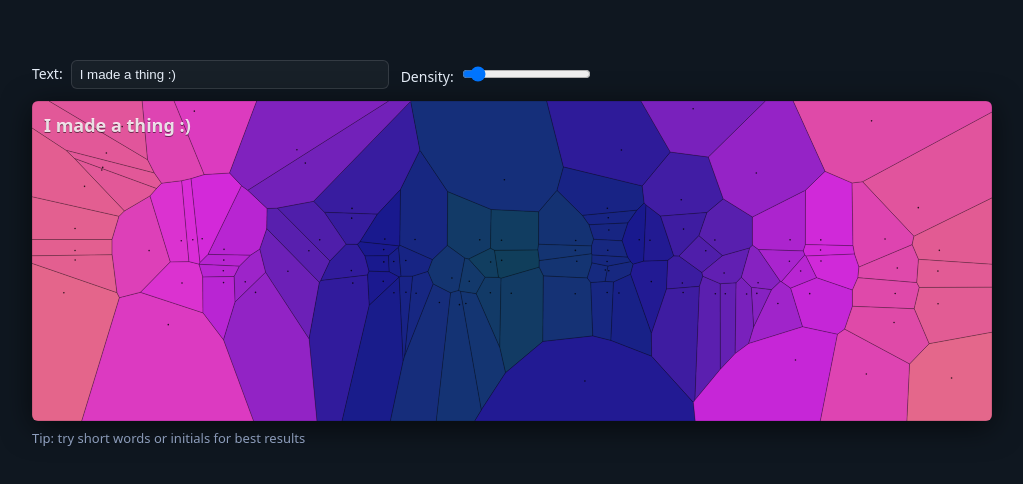
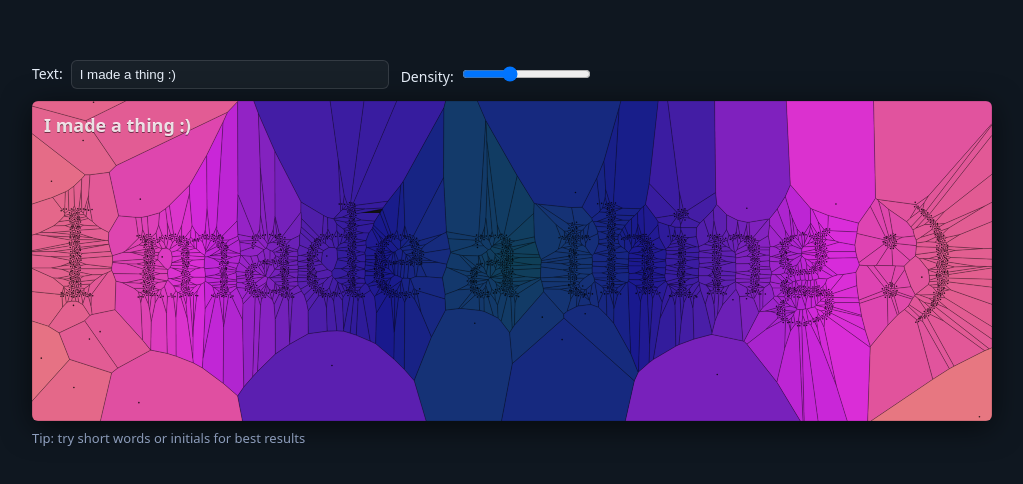
Before and after one commit to Dylan-Demolder/voronoi-text-app, a React (Vite) app: page / in a window 1280 px wide. Shown: the part 140-624 px from the top of the page, without its empty margins (128-1151 px from the left). Built offline with nearby package versions, Linux system fonts and the light colour scheme.

Commit message:
fix: changed default density for REAL thistime

```diff
--- a/src/App.jsx
+++ b/src/App.jsx
@@ -52,7 +52,7 @@ function samplePointsFromText(text, density = 1.2) {
 
 export default function App() {
   const [text, setText] = useState('I made a thing :)')
-  const [density, setDensity] = useState(0.4)
+  const [density, setDensity] = useState(1.2)
   const canvasRef = useRef(null)
   const containerRef = useRef(null)
 
```
